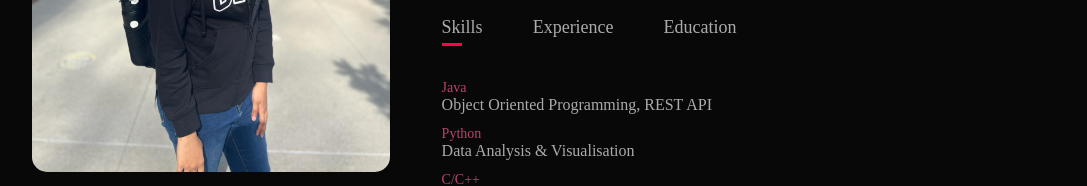
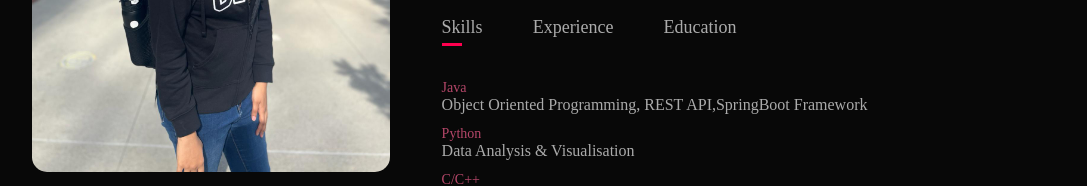
Before and after one commit to Sandicodes/sandicodes.github.io, a plain HTML site: page index.html in a window 1280 px wide. Shown: the part 1196-1382 px from the top of the page, without its empty margins (96-1183 px from the left). Drawn offline with Linux system fonts and the light colour scheme.

Commit message:
Update index.html

```diff
--- a/index.html
+++ b/index.html
@@ -50,7 +50,7 @@
                     </div>
                     <div class="tab-contents active-tab" id="skills">
                         <ul>
-                            <li><span>Java</span><br>Object Oriented Programming, REST API</li>
+                            <li><span>Java</span><br>Object Oriented Programming, REST API,SpringBoot Framework</li>
                             <li><span>Python</span><br>Data Analysis & Visualisation</li>
                             <li><span>C/C++</span><br>Competitive Programming</li>
                             <li><span>Soft Skills</span><br>Leadership,Team Work,Collaboration</li>
```
